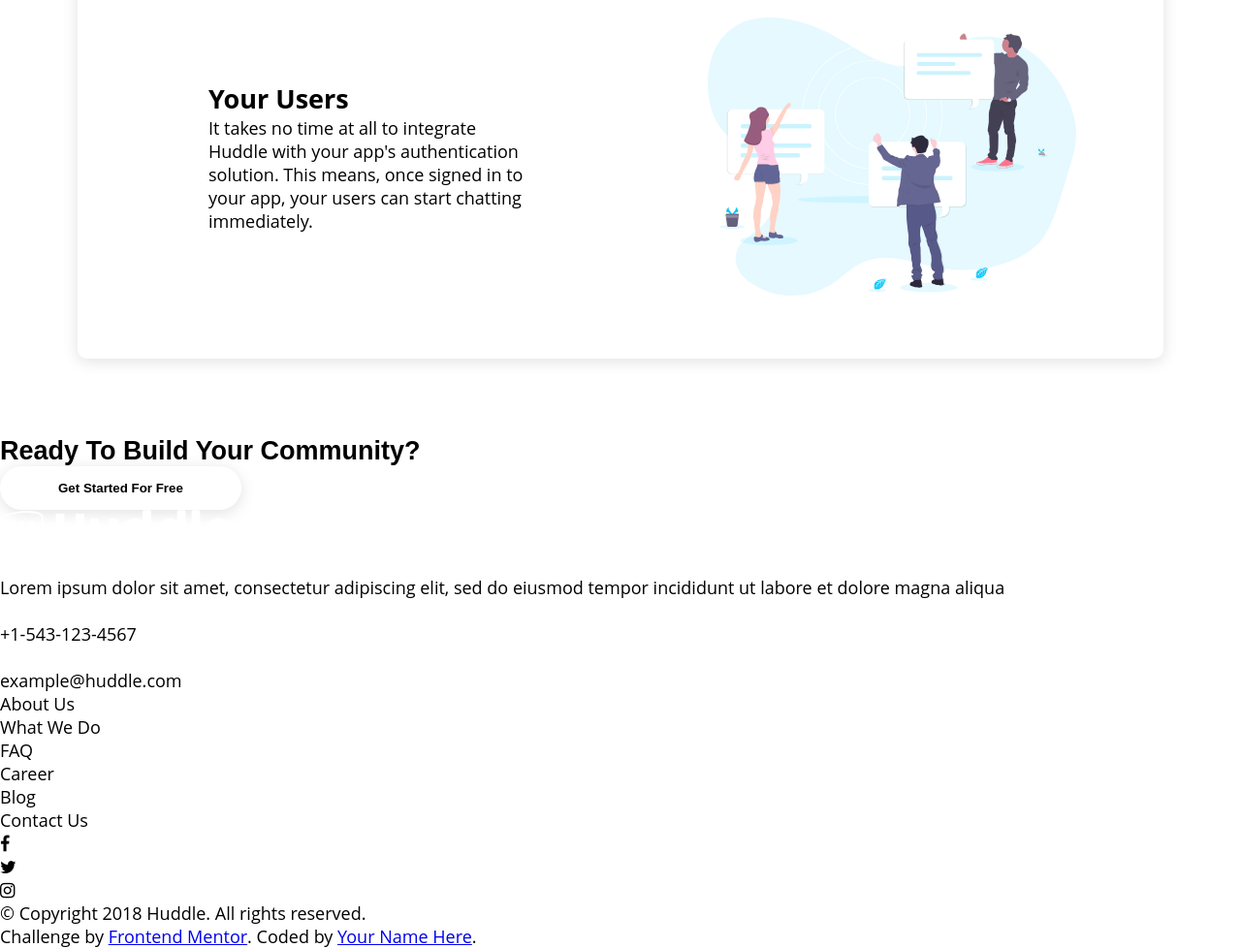
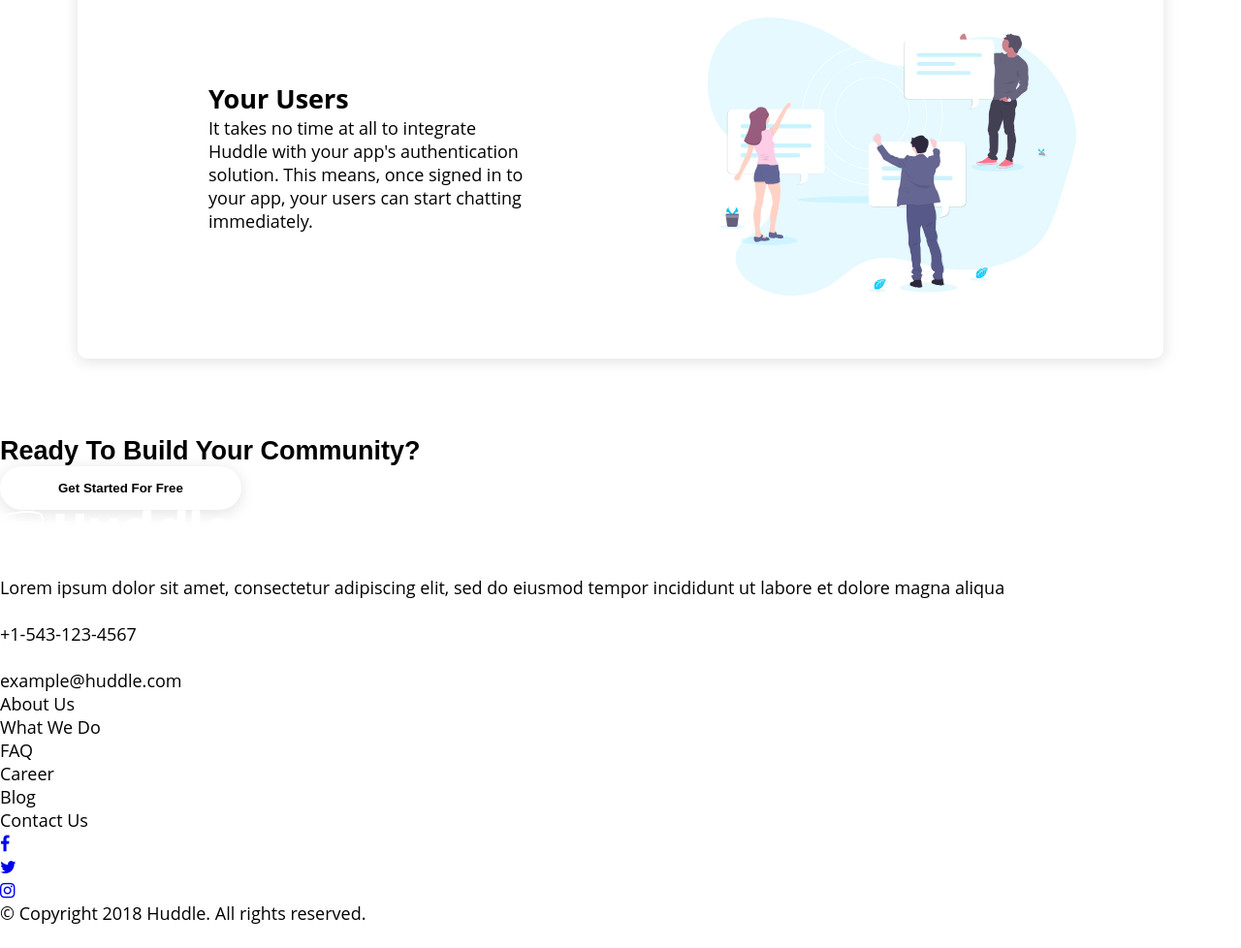
Before and after one commit to shirleymq/ProyectoWeb, a plain HTML site: page index.html in a window 1280 px wide. Shown: the part 1754-2732 px from the top of the page at 97% size. After the commit the page ends 2708 px from the top, so only its background shows below. Drawn offline with Linux system fonts and the light colour scheme; a web font is replaced by a local one.

Commit message:
Add files via upload

```diff
--- a/index.html
+++ b/index.html
@@ -73,7 +73,7 @@
   <button class="btn btn2">Get Started For Free</button>
 </section>
 <footer>
-  <img src="./images/footer-logo.svg" alt="">
+  <img src="./images/footer-logo.svg" class="footer-logo" alt="">
   <div class="footer-sec">
     <div class="sec-1">
       <ul>
@@ -122,17 +122,17 @@
       <ul class="social">
         <li>
           <a  href="#">
-            <li class="fa fa-facebook"></li>
+            <i class="fa fa-facebook"></i>
           </a>
         </li>
         <li>
           <a  href="#">
-            <li class="fa fa-twitter"></li>
+            <i class="fa fa-twitter"></i>
           </a>
         </li>
         <li>
           <a  href="#">
-            <li class="fa fa-instagram"></li>
+            <i class="fa fa-instagram"></i>
           </a>
         </li>
       </ul>
@@ -142,22 +142,5 @@
     &copy; Copyright 2018 Huddle. All rights reserved.
   </div>
 </footer>
-
-
-
-
-
-
-
-
-
-
-
-  <footer>
-    <p class="attribution">
-      Challenge by <a href="https://www.frontendmentor.io?ref=challenge" target="_blank">Frontend Mentor</a>.
-      Coded by <a href="#">Your Name Here</a>.
-    </p>
-  </footer>
 </body>
 </html>
```
